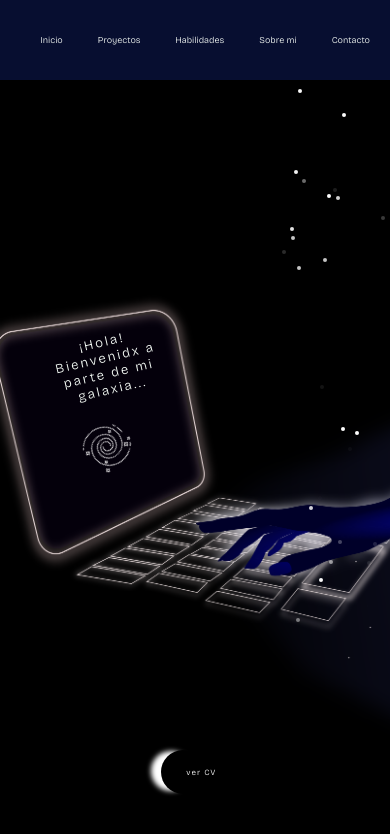
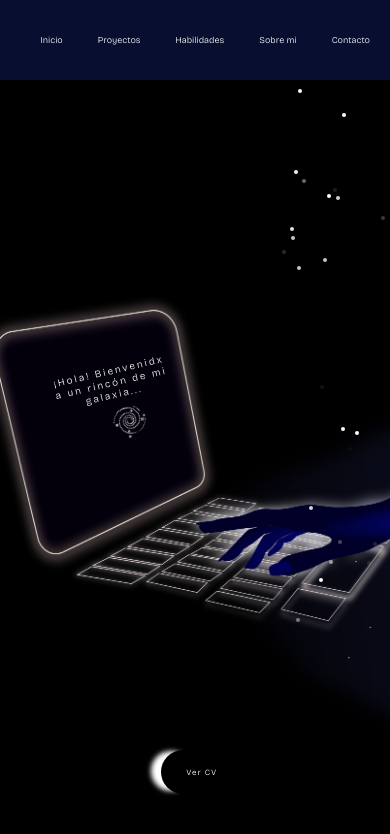
Before and after one commit to SamantaDriuzzi/PortafolioConReact, a React (Create React App) app in the folder portafolio/: page / in a window 390 px wide. Shown: the top 834 px of the page. Built offline with nearby package versions, Linux system fonts and the light colour scheme.

Commit message:
se agrega link al boton de CV

```diff
--- a/portafolio/src/bibliotecaUI/botonLink.js
+++ b/portafolio/src/bibliotecaUI/botonLink.js
@@ -4,7 +4,6 @@ const BotonLink = ({ titulo, toLink }) => {
   return (
     <div className="boton-link">
       <a
-        // href={`${archivo[objeto]}.${clave}`}
         href={toLink}
         target="_blank"
         rel="noopener noreferrer"
--- a/portafolio/src/componentes/inicio/inicio.js
+++ b/portafolio/src/componentes/inicio/inicio.js
@@ -8,11 +8,16 @@ const Inicio = () => {
   return (
     <section className="seccionHome">
       <div className="contenedor-maquina-escribir">
-        <MaquinaEscribir texto="¡Hola! Bienvenidx a parte de mi galaxia..." />
+        <MaquinaEscribir texto="¡Hola! Bienvenidx a un rincón de mi galaxia..." />
         <img src={galaxia} alt="SVG Alt Text" className="imagen-galaxia" />
       </div>
       <div className="contenedor-btn-link">
-        <BotonLink titulo={"ver CV"} toLink={"url"} />
+        <BotonLink
+          titulo={"Ver CV"}
+          toLink={
+            "https://drive.google.com/file/d/1uZr96SOZop31JcOlWJkoqSLwUB8JWakw/view?usp=sharing"
+          }
+        />
       </div>
       <AnimacionEstrellas />
     </section>
--- a/portafolio/src/scss/bibliotecaUI/maquinaEscribir.scss
+++ b/portafolio/src/scss/bibliotecaUI/maquinaEscribir.scss
@@ -10,7 +10,7 @@
 }
 @media screen and (max-width: 400px) {
   .frase-maquina-escribir {
-    font-size: smaller;
+    font-size: 10px;
     width: 120px;
     margin-left: 50px;
   }
--- a/portafolio/src/scss/componentes/inicio/inicio.scss
+++ b/portafolio/src/scss/componentes/inicio/inicio.scss
@@ -29,6 +29,12 @@
         }
       }
     }
+    @media screen and (max-width: 400px) {
+      .imagen-galaxia {
+        width: 30px;
+        margin: 40px 0px 0px -60px;
+      }
+    }
   }
 
   .contenedor-btn-link {
```
